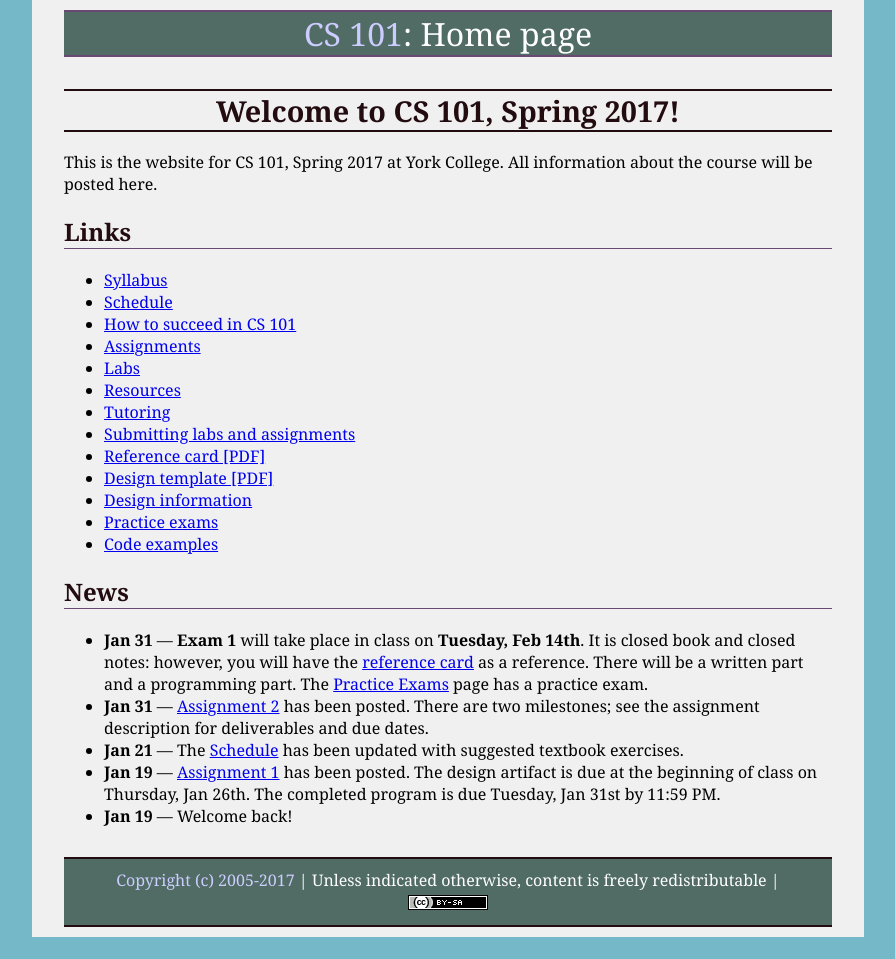
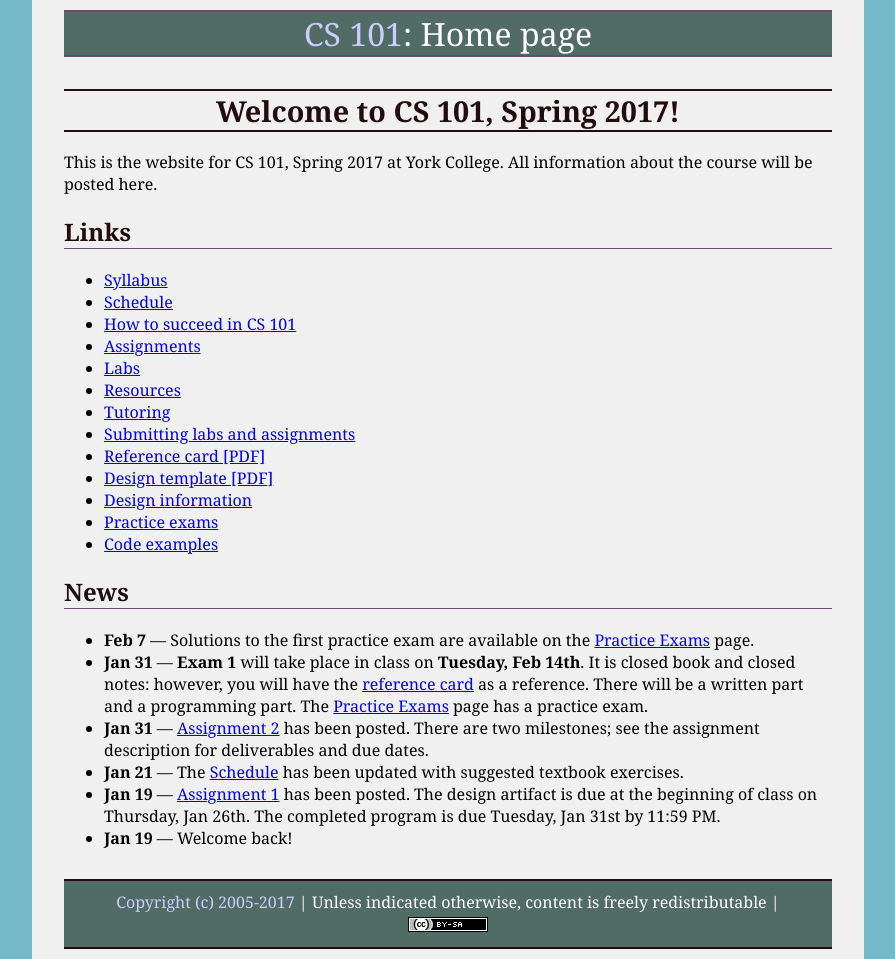
Before and after one commit to ycpcs/cs101-spring2017, a Jekyll site: the page built from index.md, in a window 1280 px wide. Shown: the whole page, without its empty margins (192-1087 px from the left). Built offline with Jekyll 4.4.1, drawn with Linux system fonts in a browser that asks for light colours; before the commit the page ends 937 px from its top, so only the background shows below that.

Commit message:
news item for practice exam solutions

```diff
--- a/index.md
+++ b/index.md
@@ -26,6 +26,7 @@ All information about the course will be posted here.
 
 ## News
 
+* **Feb 7** &mdash; Solutions to the first practice exam are available on the [Practice Exams](practice/index.html) page.
 * **Jan 31** &mdash; **Exam 1** will take place in class on **Tuesday, Feb 14th**.  It is closed book and closed notes: however, you will have the [reference card](refcard.pdf) as a reference.  There will be a written part and a programming part.  The [Practice Exams](practice/index.html) page has a practice exam.
 * **Jan 31** &mdash; [Assignment 2](assign/assign02.html) has been posted.  There are two milestones; see the assignment description for deliverables and due dates.
 * **Jan 21** &mdash; The [Schedule](schedule.html) has been updated with suggested textbook exercises.
```
